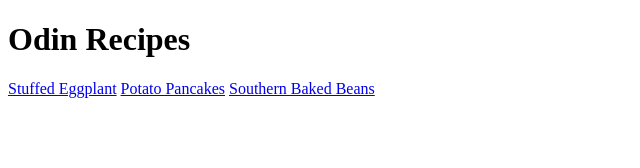
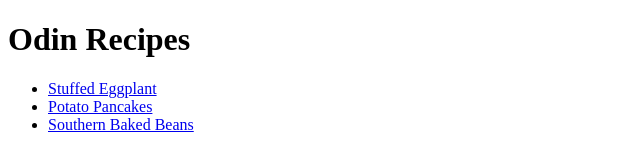
Before and after one commit to T-zi89/odin-recipes, a plain HTML site: page index.html in a window 1280 px wide. Shown: the whole page, without its empty margins (0-640 px from the left). Drawn offline with Linux system fonts and the light colour scheme.

Commit message:
add unordered list in index.html

```diff
--- a/index.html
+++ b/index.html
@@ -7,25 +7,10 @@
 </head>
 <body>
     <h1>Odin Recipes</h1>
-    <a href="recipes/stuffed-eggplant.html">Stuffed Eggplant</a>
-    <a href="recipes/potato_pancakes.html">Potato Pancakes</a>
-    <a href="recipes/southern_baked_beans.html">Southern Baked Beans</a>
-
-
-
-
-
-
-
-
-
-
+    <ul>
+        <li><a href="recipes/stuffed-eggplant.html">Stuffed Eggplant</a></li>
+        <li><a href="recipes/potato_pancakes.html">Potato Pancakes</a></li>
+        <li><a href="recipes/southern_baked_beans.html">Southern Baked Beans</a></li>
+    </ul>
 </body>
-
-
-
-
-
-
-
 </html>
```
